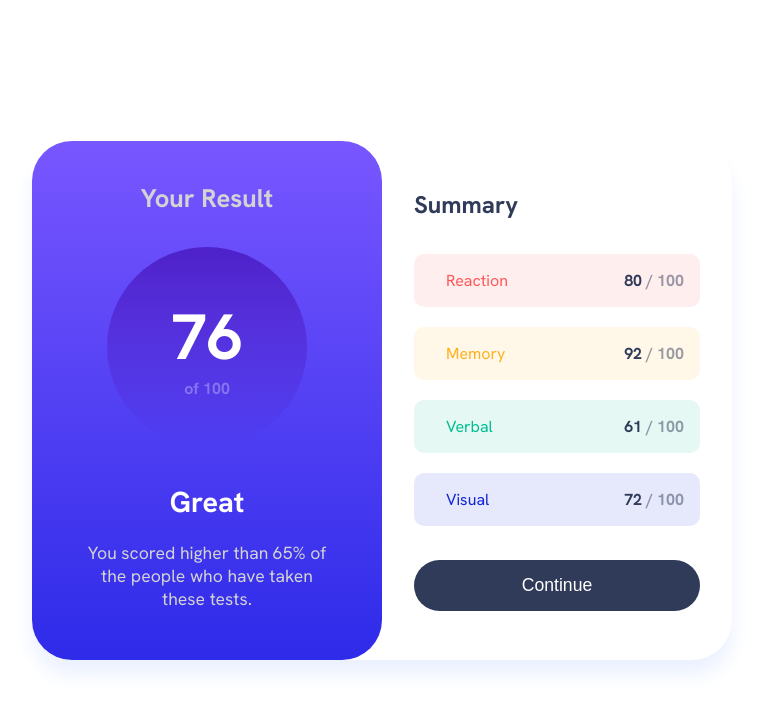
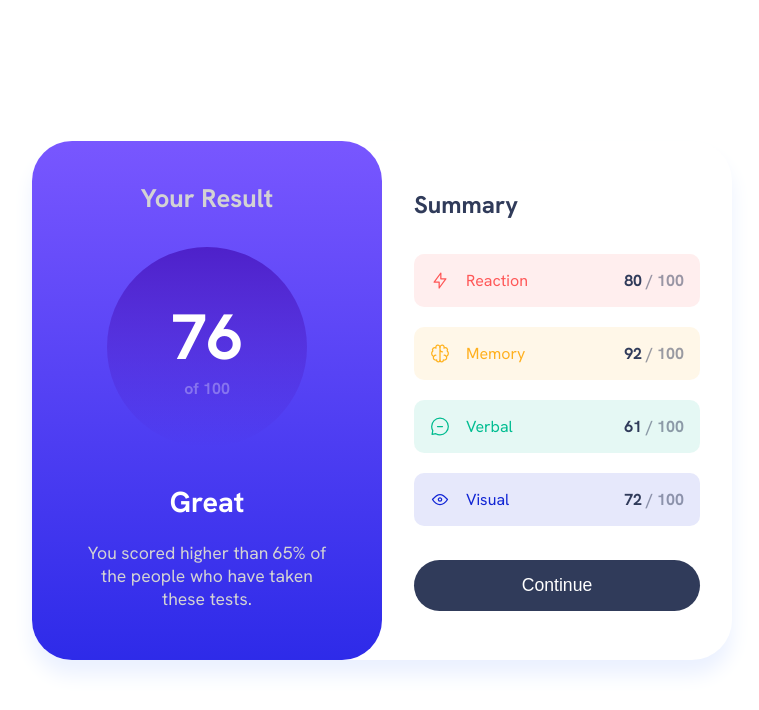
Before and after one commit to Rajiv-0920/Results-summary-component, a plain HTML site: page index.html in a window 1280 px wide. Shown: the whole page, without its empty margins (258-1017 px from the left). Drawn offline with Linux system fonts and the light colour scheme; the site is published under a folder, as on GitHub Pages, so addresses that start at the root find nothing.

Commit message:
Update index.html

```diff
--- a/index.html
+++ b/index.html
@@ -24,22 +24,22 @@
         <h2>Summary</h2>
         <div class="points">
           <div class="reaction box">
-            <img src="/images/icon-reaction.svg" alt="" />
+            <img src="./images/icon-reaction.svg" alt="" />
             <p>Reaction</p>
             <div class="point">80 <span>/ 100</span></div>
           </div>
           <div class="memory box">
-            <img src="/images/icon-memory.svg" alt="" />
+            <img src="./images/icon-memory.svg" alt="" />
             <p>Memory</p>
             <div class="point">92 <span>/ 100</span></div>
           </div>
           <div class="verbal box">
-            <img src="/images/icon-verbal.svg" alt="" />
+            <img src="./images/icon-verbal.svg" alt="" />
             <p>Verbal</p>
             <div class="point">61 <span>/ 100</span></div>
           </div>
           <div class="visual box">
-            <img src="/images/icon-visual.svg" alt="" />
+            <img src="./images/icon-visual.svg" alt="" />
             <p>Visual</p>
             <div class="point">72 <span>/ 100</span></div>
           </div>
```
